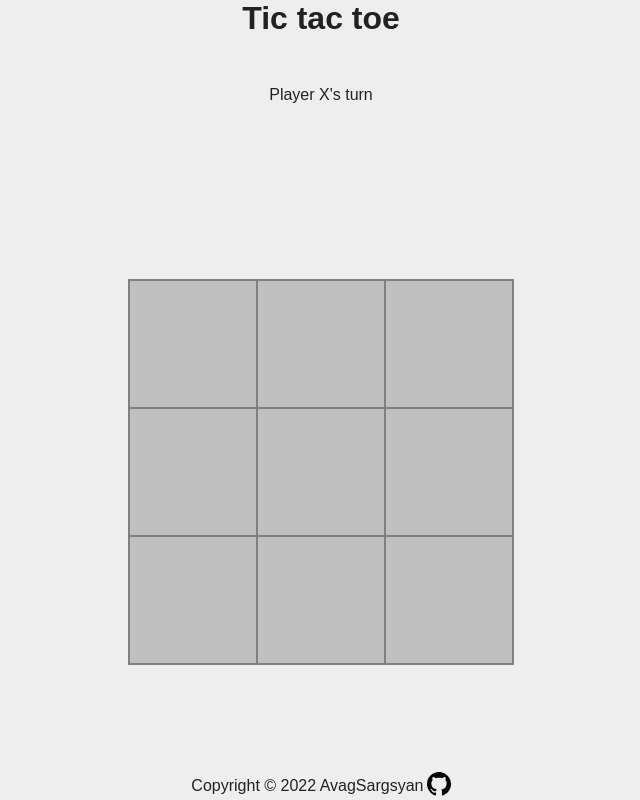
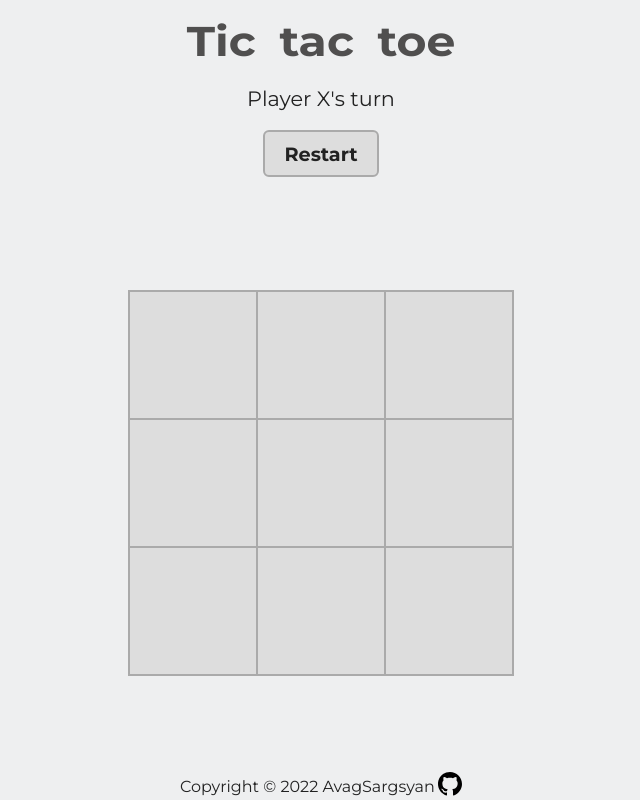
Before and after one commit to AvagSargsyan/Tic-tac-toe, a plain HTML site: page index.html in a window 1280 px wide. Shown: the whole page, without its empty margins (319-959 px from the left). Drawn offline with Linux system fonts and the light colour scheme.

Commit message:
Finish basic version of the game Added a restart/play again button, finished styling

```diff
--- a/script.js
+++ b/script.js
@@ -3,7 +3,9 @@ const resultText = document.createElement('div');
 const infoText = document.querySelector('.game-info');
 const playerTurn = document.querySelector('.player-turn');
 const playAgain = document.createElement('button');
-playAgain.innerText = 'Play again';
+playAgain.innerText = 'Restart';
+playAgain.classList.add('play-again-btn');
+infoText.append(playAgain);
 
 let board = [[], [], []];
 let emptyFields = 9;
@@ -22,16 +24,18 @@ fields.forEach(field => {
                 board[i][j] = player;
                 field.innerText = player;
                 if (checkWinner(player, board, emptyFields) === player) {
-                    resultText.innerText = `Player ${player} won the game!`;
+                    resultText.innerText = `Player ${player.toUpperCase()} won the game!`;
                     infoText.append(resultText);
                     gameOver = true;
                     infoText.append(playAgain);
+                    playAgain.innerText = 'Play again';
                     playerTurn.innerText = '';
                 } else if (checkWinner(player, board, emptyFields) === 'tie') {
                     resultText.innerText = `It's a tie!`;
                     infoText.append(resultText);
                     gameOver = true;
                     infoText.append(playAgain);
+                    playAgain.innerText = 'Play again';
                     playerTurn.innerText = '';
                 }
                 if (!gameOver) {
@@ -72,3 +76,16 @@ function checkWinner(player, board, emptyFields) {
         return 'tie';
     }
 }
+
+playAgain.addEventListener('click', e => {
+    board = [[], [], []];
+    emptyFields = 9;
+    gameOver = false;
+    player = 'x';
+    resultText.remove();
+    fields.forEach(field => {
+        field.innerText = '';
+    })
+    playerTurn.innerText = 'Player X\'s turn';
+    playAgain.innerText = 'Restart';
+});
--- a/style.css
+++ b/style.css
@@ -1,16 +1,24 @@
+@import url('https://fonts.googleapis.com/css2?family=Montserrat:wght@400;700&display=swap');
+
 * {
     padding: 0;
     margin: 0;
-    font-family: Arial, Helvetica, sans-serif;
+    font-family: 'Montserrat', Helvetica, sans-serif;
     text-align: center;
     box-sizing: border-box;
     color: #222;
 }
 
+:root {
+    --main-bg-color: #ddd;
+    --main-border-color: #aaa;
+    --main-hover-color: #ccc;
+}
+
 body {
     height: 100vh;
     width: 100vw;
-    background-color: #eee;
+    background-color: rgb(238, 239, 240);
 }
 
 .wrapper {
@@ -19,6 +27,14 @@ body {
     display: grid;
     grid-template: 4fr 4fr 28fr 1fr/ 1fr;
     justify-items: center;
+}
+
+.wrapper > h1 {
+    margin-top: 1rem;
+    font-size: 2.6rem;
+    transform: scale(1.1, 1);
+    word-spacing: .6rem;
+    color: rgb(80, 79, 79);
 }
 
 .board-container {
@@ -30,14 +46,14 @@ body {
 }
 
 .board {
-    border: 1px solid gray;
+    border: 1px solid var(--main-border-color);
     display: grid;
     grid-template: repeat(3, 1fr) / repeat(3, 1fr);
 }
 
 .board > div {
-    border: 1px solid gray;
-    background-color: silver;
+    border: 1px solid var(--main-border-color);
+    background-color: var(--main-bg-color);
     font-size: 7rem;
     display: grid;
     align-content: center;
@@ -46,6 +62,34 @@ body {
     width: 8rem;
 }
 
+.board > div:hover {
+    background-color: var(--main-hover-color);
+}
+
+.play-again-btn {
+    /* color: white; */
+    background-color: var(--main-bg-color);
+    font-size: 1.2rem;
+    font-weight: bold;
+    padding: .6rem 1.2rem;
+    margin: 1rem 0;
+    border: 2px solid var(--main-border-color);
+    border-radius: 6px;
+}
+
+.play-again-btn:hover {
+    background-color: var(--main-hover-color);
+}
+
+.play-again-btn:active {
+    background-color: #bbb;
+}
+
+.game-info > div {
+    font-size: 1.3rem;
+    padding: .2rem 0;
+}
+
 .footer {
     display: flex;
     align-items: center;
```
